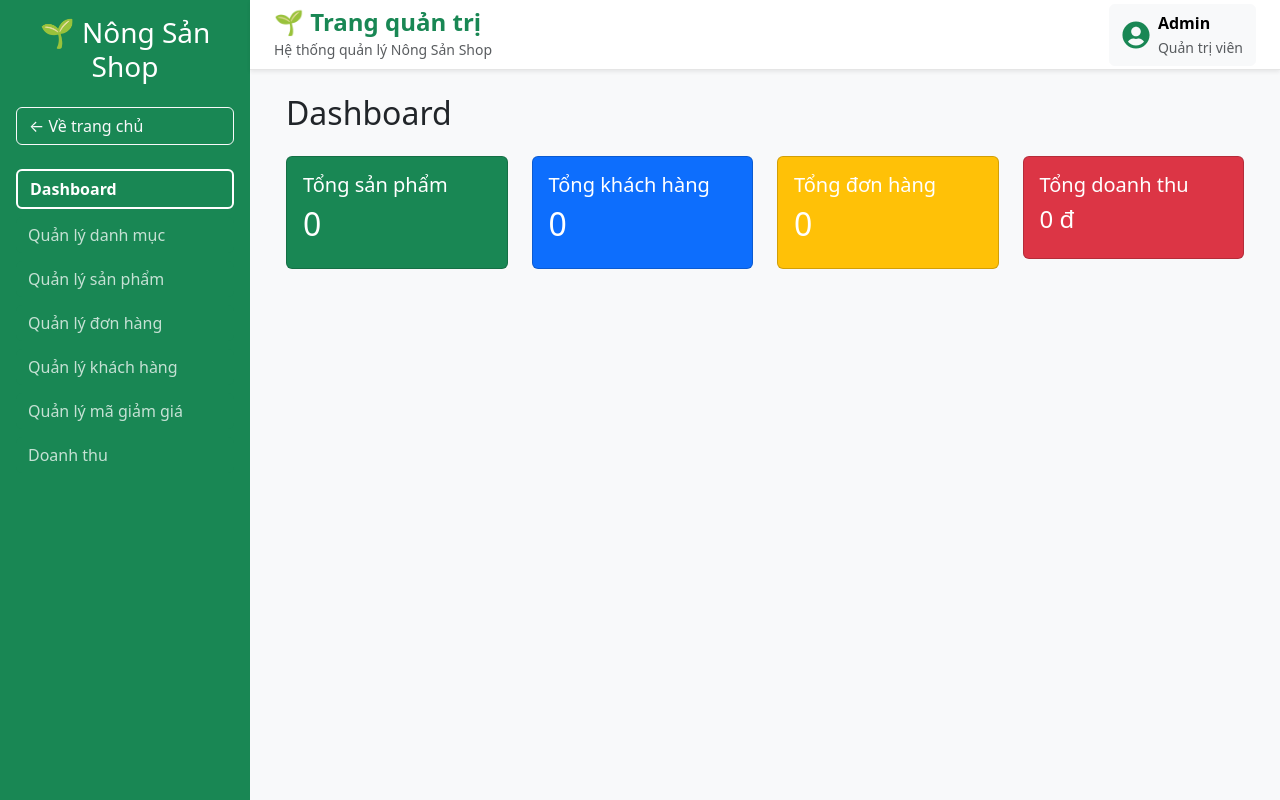
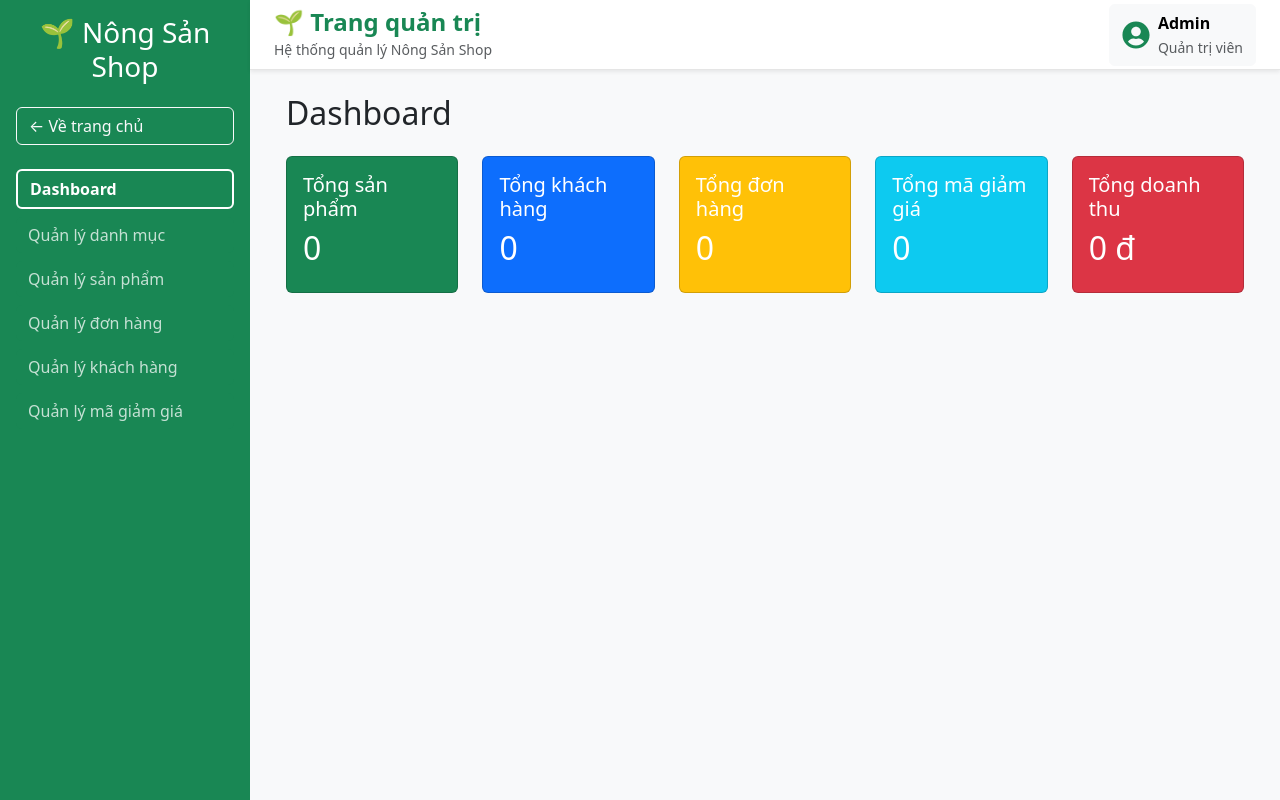
Before and after one commit to thuyen23102005/TMDT, a React app in the folder frontend/: page /admin in a window 1280 px wide. Built offline with nearby package versions, Linux system fonts and the light colour scheme; no server answers; the HTML template or start-up script is replaced by a standard one.

Commit message:
Fix_Dashboard_Sidebar

```diff
--- a/frontend/src/components/Sidebar.jsx
+++ b/frontend/src/components/Sidebar.jsx
@@ -53,11 +53,6 @@ function Sidebar() {
                 <NavLink to="/admin/vouchers" className={getNavLinkClass}>
                     Quản lý mã giảm giá
                 </NavLink>
-
-                <NavLink to="/admin/revenue" className={getNavLinkClass}>
-                    Doanh thu
-                </NavLink>
-
             </div>
         </div>
     );
--- a/frontend/src/pages/Admin/Dashboard.jsx
+++ b/frontend/src/pages/Admin/Dashboard.jsx
@@ -7,6 +7,7 @@ function Dashboard() {
         TongSanPham: 0,
         TongKhachHang: 0,
         TongDonHang: 0,
+        TongMaGiamGia: 0,
         TongDoanhThu: 0
     });
 
@@ -42,72 +43,51 @@ function Dashboard() {
 
             <div className="row">
 
-                <div className="col-md-3 mb-3">
-
-                    <div className="card text-white bg-success">
-
+                <div className="col-md mb-3">
+                    <div className="card text-white bg-success h-100">
                         <div className="card-body">
-
                             <h5>Tổng sản phẩm</h5>
-
                             <h2>{data.TongSanPham}</h2>
-
                         </div>
-
                     </div>
-
                 </div>
 
-                <div className="col-md-3 mb-3">
-
-                    <div className="card text-white bg-primary">
-
+                <div className="col-md mb-3">
+                    <div className="card text-white bg-primary h-100">
                         <div className="card-body">
-
                             <h5>Tổng khách hàng</h5>
-
                             <h2>{data.TongKhachHang}</h2>
-
                         </div>
-
                     </div>
-
                 </div>
 
-                <div className="col-md-3 mb-3">
-
-                    <div className="card text-white bg-warning">
-
+                <div className="col-md mb-3">
+                    <div className="card text-white bg-warning h-100">
                         <div className="card-body">
-
                             <h5>Tổng đơn hàng</h5>
-
                             <h2>{data.TongDonHang}</h2>
-
                         </div>
-
                     </div>
-
                 </div>
 
-                <div className="col-md-3 mb-3">
+                <div className="col-md mb-3">
+                    <div className="card text-white bg-info h-100">
+                        <div className="card-body">
+                            <h5>Tổng mã giảm giá</h5>
+                            <h2>{data.TongMaGiamGia}</h2>
+                        </div>
+                    </div>
+                </div>
 
-                    <div className="card text-white bg-danger">
-
+                <div className="col-md mb-3">
+                    <div className="card text-white bg-danger h-100">
                         <div className="card-body">
-
                             <h5>Tổng doanh thu</h5>
-
-                            <h4>
-
+                            <h2>
                                 {Number(data.TongDoanhThu).toLocaleString()} đ
-
-                            </h4>
-
+                            </h2>
                         </div>
-
                     </div>
-
                 </div>
 
             </div>
```
Also changed, not shown: 4 other files (tests, documents, lock files or other folders).
